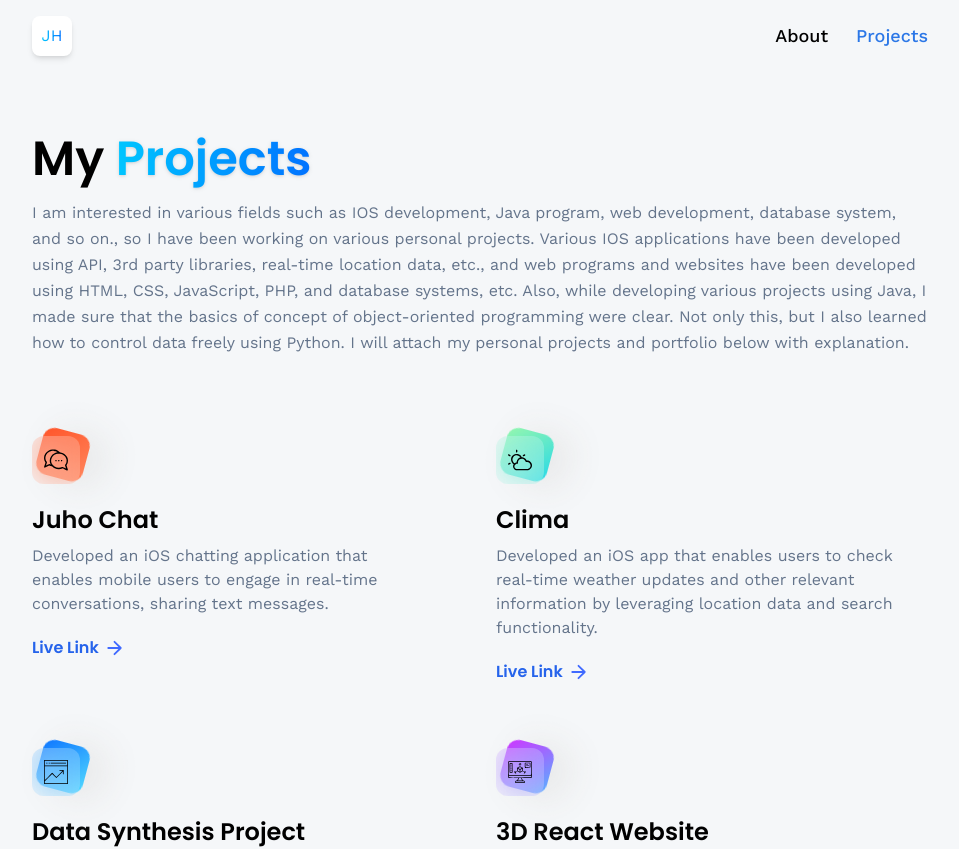
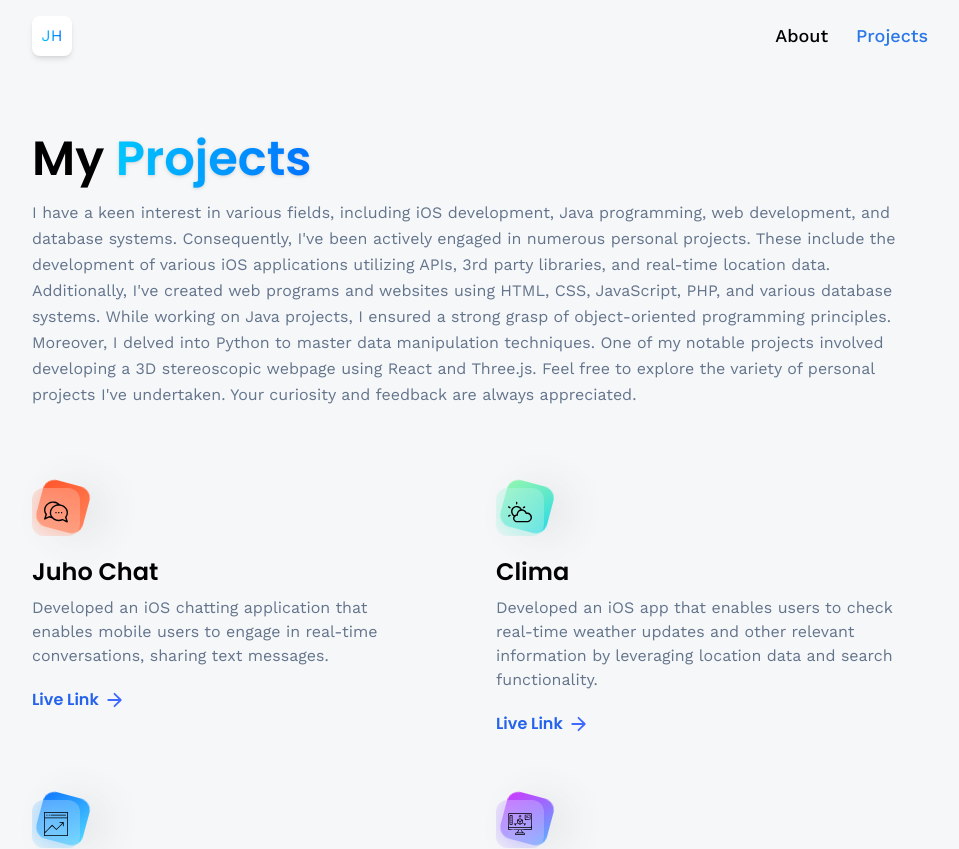
Before and after one commit to dlwngh1367/3D-React-Website, a React (Vite) app: page /projects in a window 1280 px wide. Shown: the top 849 px of the page, without its empty margins (160-1119 px from the left). Built offline with nearby package versions, Linux system fonts and the light colour scheme.

Commit message:
Completed the project

```diff
--- a/src/pages/Projects.jsx
+++ b/src/pages/Projects.jsx
@@ -14,12 +14,11 @@ const Projects = () => {
         </h1>
 
         <p className='text-slate-500 mt-2 leading-relaxed'>
-        I am interested in various fields such as IOS development, Java program, web development, database system, and so on.,
-        so I have been working on various personal projects. Various IOS applications have been developed using API,
-        3rd party libraries, real-time location data, etc., and web programs and websites have been developed using
-         HTML, CSS, JavaScript, PHP, and database systems, etc. Also, while developing various projects using Java,
-         I made sure that the basics of concept of object-oriented programming were clear. Not only this,
-         but I also learned how to control data freely using Python. I will attach my personal projects and portfolio below with explanation.
+        I have a keen interest in various fields, including iOS development, Java programming, web development, and database systems. Consequently, I've been actively engaged in numerous personal projects. These include the development of various iOS applications utilizing APIs, 3rd party libraries, and real-time location data. Additionally, I've created web programs and websites using HTML, CSS, JavaScript, PHP, and various database systems.
+
+While working on Java projects, I ensured a strong grasp of object-oriented programming principles. Moreover, I delved into Python to master data manipulation techniques. One of my notable projects involved developing a 3D stereoscopic webpage using React and Three.js.
+
+Feel free to explore the variety of personal projects I've undertaken. Your curiosity and feedback are always appreciated.
         </p>
 
         <div className='flex flex-wrap my-20 gap-16'>
```
